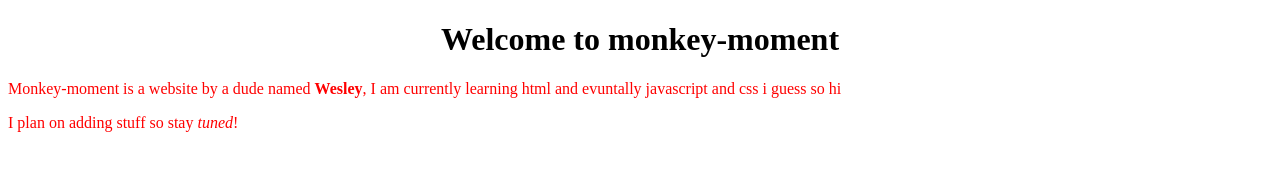
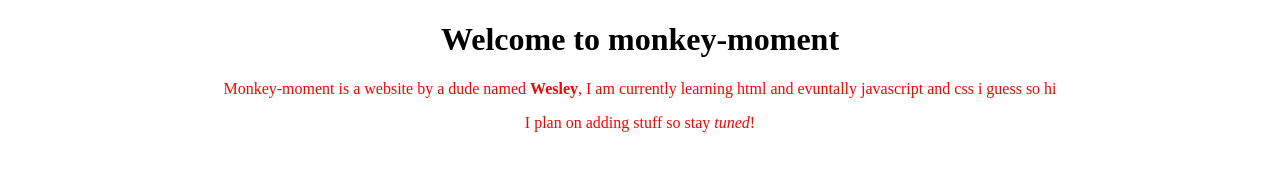
Before and after one commit to catmandudewes/monkey-moment, a plain HTML site: page index.html in a window 1280 px wide. Drawn offline with Linux system fonts and the light colour scheme.

Commit message:
Update styles.css

```diff
--- a/styles.css
+++ b/styles.css
@@ -5,5 +5,5 @@ h1 {
   text-align:center;
 }
 p {
-  color:red;
+  color:red;text-align:center;
 }
```
